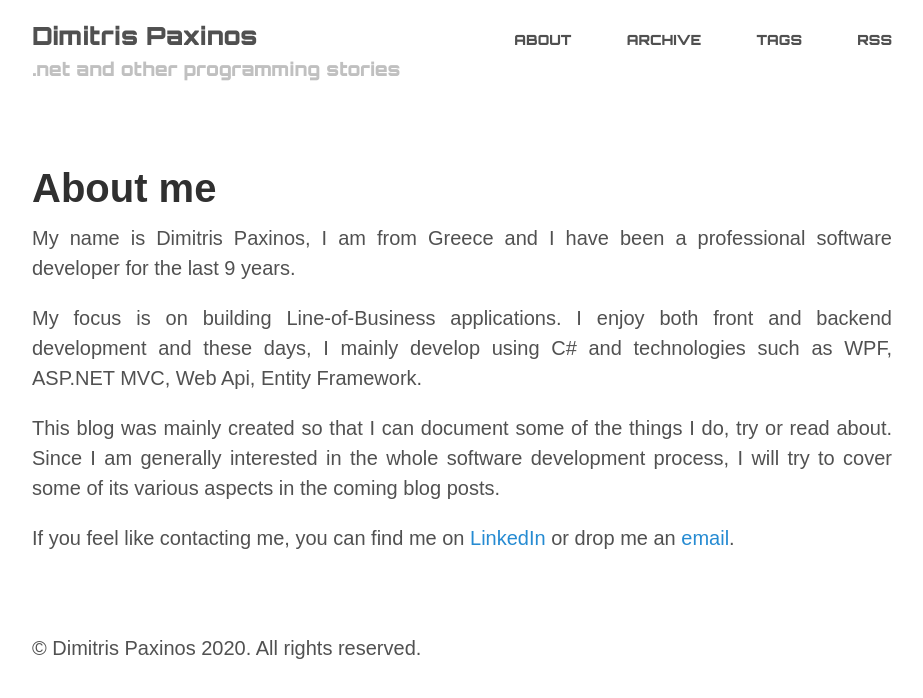
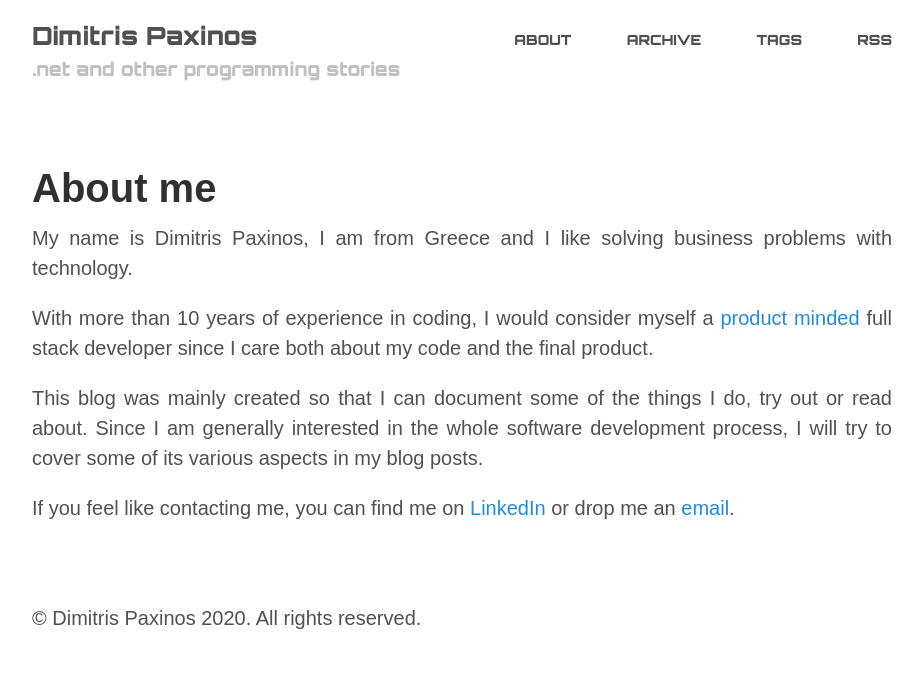
Before and after one commit to dimitrispaxinos/dimitrispaxinos.github.io, a Jekyll site: the page built from aboutme.md, in a window 1280 px wide. Shown: the top 698 px of the page, without its empty margins (178-1101 px from the left). Built offline with Jekyll 4.4.1, drawn with Linux system fonts in a browser that asks for light colours; some web fonts are replaced; comment, search, counter and statistics services are not loaded.

Commit message:
Update aboutme.md
Modified AboutMe page

```diff
--- a/aboutme.md
+++ b/aboutme.md
@@ -3,10 +3,10 @@ layout: page
 title: About me
 ---
 
-My name is Dimitris Paxinos, I am from Greece and I have been a professional software developer for the last 9 years.
+My name is Dimitris Paxinos, I am from Greece and I like solving business problems with technology.
 
-My focus is on building Line-of-Business applications. I enjoy both front and backend development and these days, I mainly develop using C# and technologies such as WPF, ASP.NET MVC, Web Api, Entity Framework.
+With more than 10 years of experience in coding, I would consider myself a [product minded](https://blog.pragmaticengineer.com/the-product-minded-engineer/) full stack developer since I care both about my code and the final product.
 
-This blog was mainly created so that I can document some of the things I do, try or read about. Since I am generally interested in the whole software development process, I will try to cover some of its various aspects in the coming blog posts.
+This blog was mainly created so that I can document some of the things I do, try out or read about. Since I am generally interested in the whole software development process, I will try to cover some of its various aspects in my blog posts.
 
 If you feel like contacting me, you can find me on [LinkedIn](https://www.linkedin.com/in/dimitrispaxinos/) or drop me an [email](mailto:dpaxinos@gmail.com).
```
